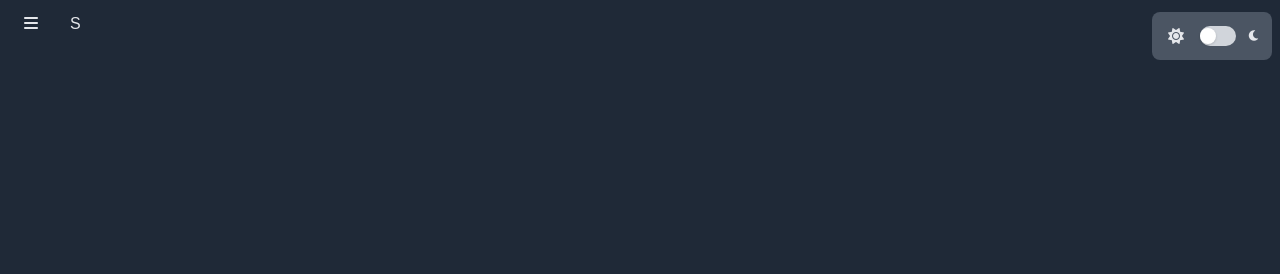
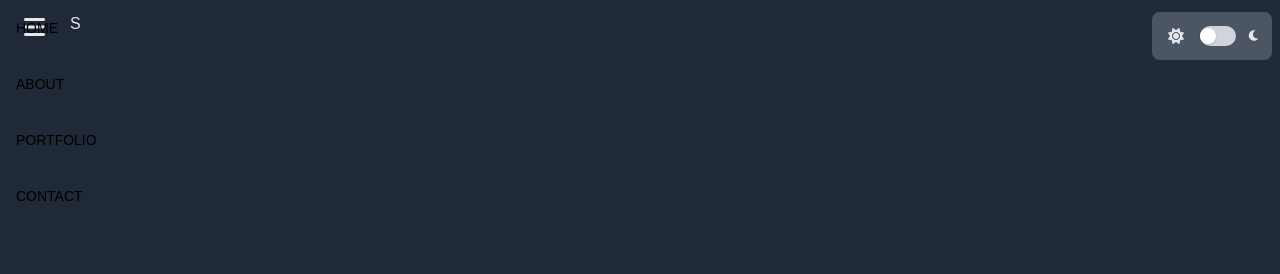
Before and after one commit to stephangriesel/stephangriesel-2022, a Vue app: page / in a window 1280 px wide. Shown: the top 274 px of the page. Built offline with nearby package versions, Linux system fonts and the light colour scheme.

Commit message:
style slide in menu

```diff
--- a/src/components/Navigation.vue
+++ b/src/components/Navigation.vue
@@ -33,7 +33,7 @@ export default {
     return {
       scrollPosition: null,
       mobile: true,
-      mobileNav: null,
+      mobileNav: true,
       windowWidth: null,
     };
   },
@@ -88,12 +88,47 @@ header {
       align-items: center;
       }
 
+    .navigation {
+      display:flex;
+      align-items:center;
+      flex:1;
+      justify-content: flex-end;
+    }
+
     .icon {
       display:flex;
       align-items:center;
       position:absolute;
       top:15px;
       left:24px;
+
+      i {
+        cursor:pointer;
+        font-size: 24px;
+        transition: 0.8s ease all;
+      }
+    }
+
+    .icon-active {
+      transform: rotate(180deg)
+    }
+
+    .dropdown-nav {
+      display:flex;
+      flex-direction: column;
+      position:fixed;
+      width:100%;
+      max-width:250px;
+      height: 100%;
+      top:0;
+      left:0;
+
+      li {
+        margin-left:0;
+        .link {
+          color:#000;
+        }
+      }
     }
     }
 }
```
